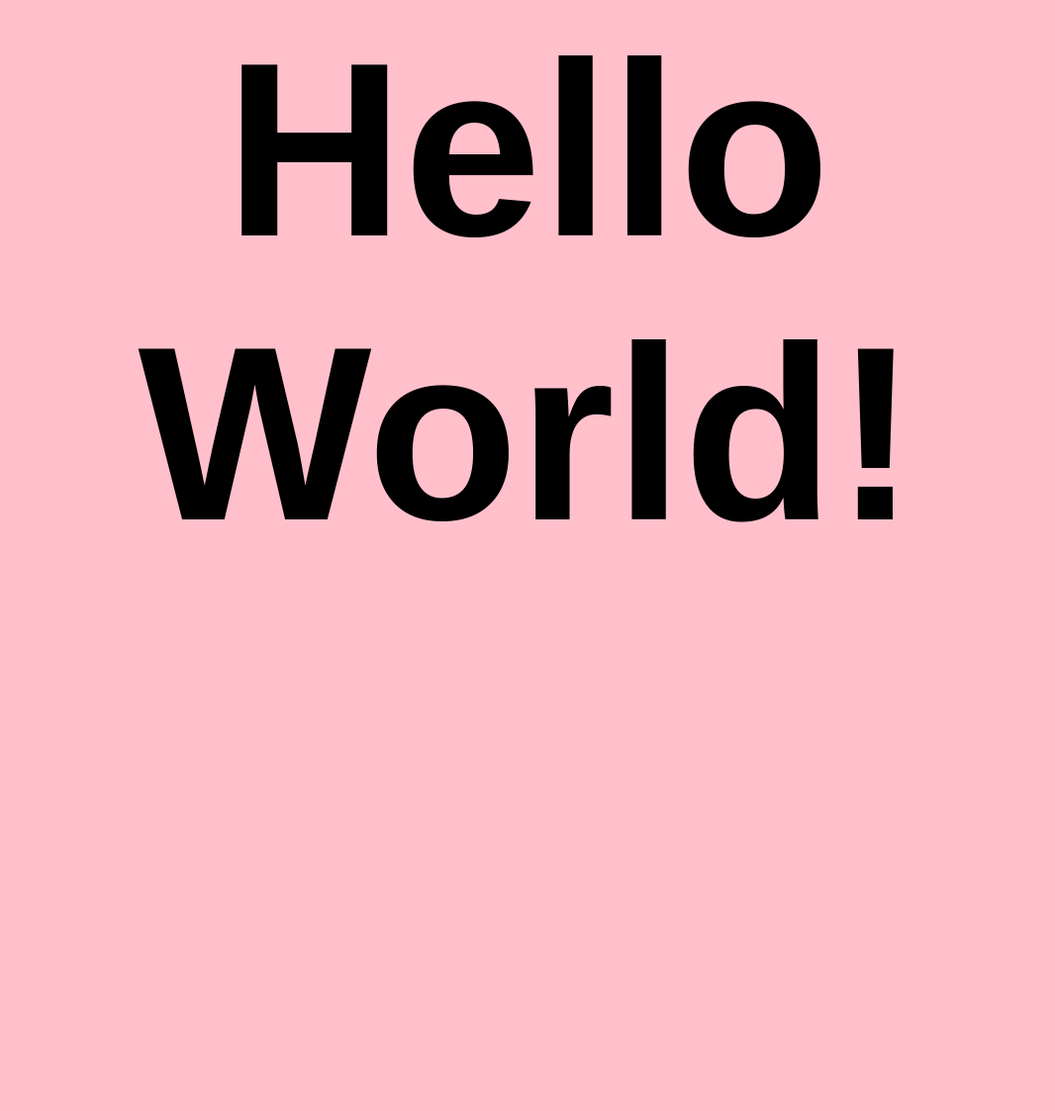
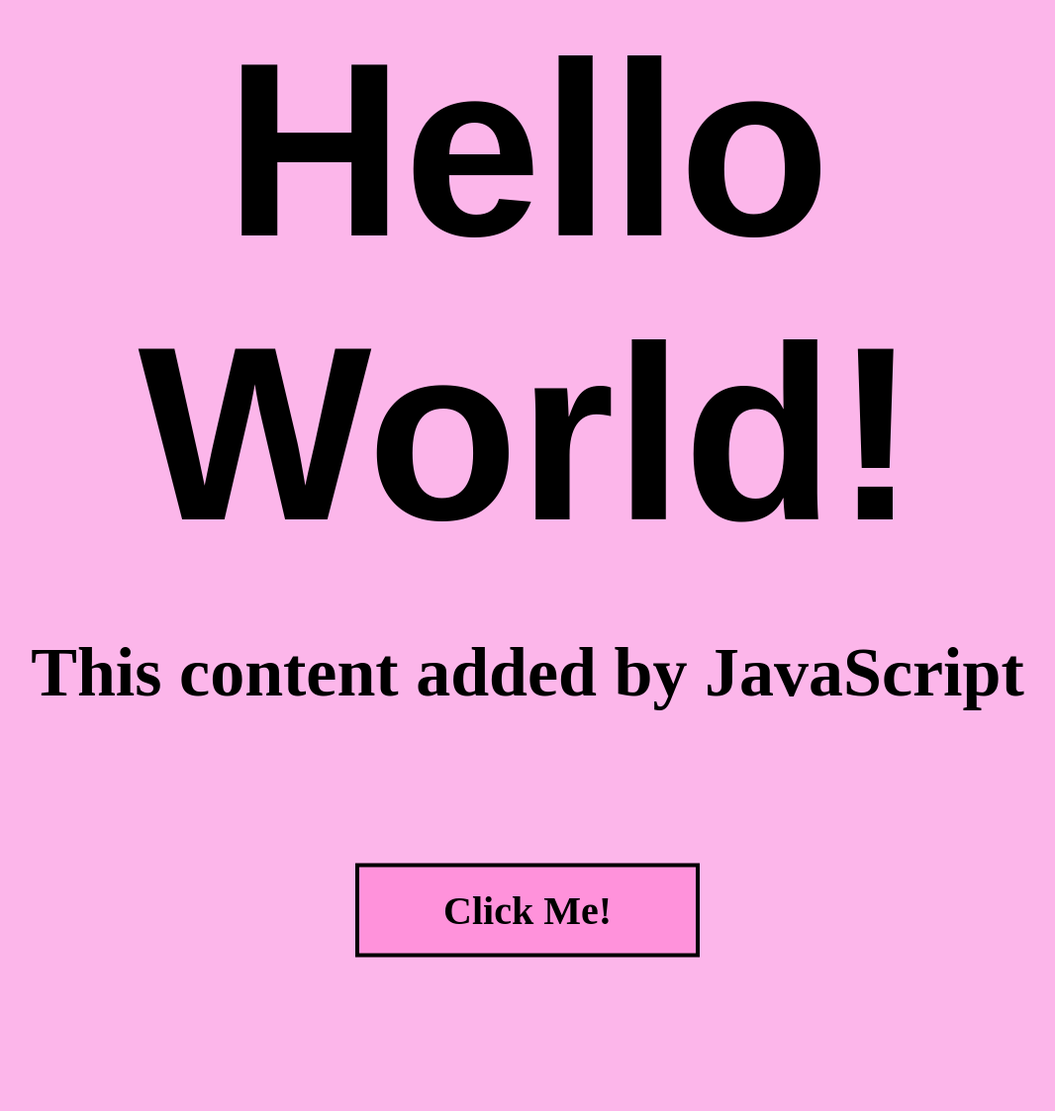
Before and after one commit to AlbertaLynnBrubaker/the-final-countdown, a plain HTML site: page index.html in a window 1280 px wide. Shown: the whole page at 99% size, without its empty margins (107-1173 px from the left). Before the commit the page ends 800 px from the top, so only its background shows below. Drawn offline with Linux system fonts and the light colour scheme.

Commit message:
modified script.js, style.css to add style framework

```diff
--- a/index.html
+++ b/index.html
@@ -6,5 +6,6 @@
     </head>
     <body>
         <h1>Hello World!</h1>
+        <script src="./script.js"></script>
     </body>
 </html>
--- /dev/null
+++ b/script.js
@@ -0,0 +1,21 @@
+const h2 = document.createElement("h2");
+
+h2.textContent = "This content added by JavaScript";
+
+document.querySelector("body").appendChild(h2);
+
+const clickBorder = document.createElement("div");
+
+clickBorder.setAttribute("id", "clickBorder");
+
+document.querySelector("h2").appendChild(clickBorder);
+
+const clickMe = document.createElement("div");
+
+clickMe.setAttribute("id", "clickMe");
+
+clickMe.textContent= "Click Me!";
+
+//clickMe.addEventListener();
+
+document.querySelector("div").appendChild(clickMe);
--- a/style.css
+++ b/style.css
@@ -1,5 +1,5 @@
 body {
-    background: pink;
+    background: rgb(252, 182, 234);
 }
 
 h1 {
@@ -8,3 +8,28 @@ h1 {
     margin: auto;
     text-align: center;
 }
+
+h2 {
+    font-size: 70px;
+    text-align: center;
+}
+
+#clickBorder {
+    display: block;
+    position: relative;
+    padding: 50px;
+    height: 300px;
+    margin: auto;
+}
+
+#clickMe {
+    position: absolute;
+    font-size: 40px;
+    background-color: rgb(255, 146, 219);
+    width: 300px;
+    border: 4px solid black;
+    padding: 20px;
+    top: 50%;
+    left: 50%;
+    transform: translate(-50%, -50%);
+}
```
